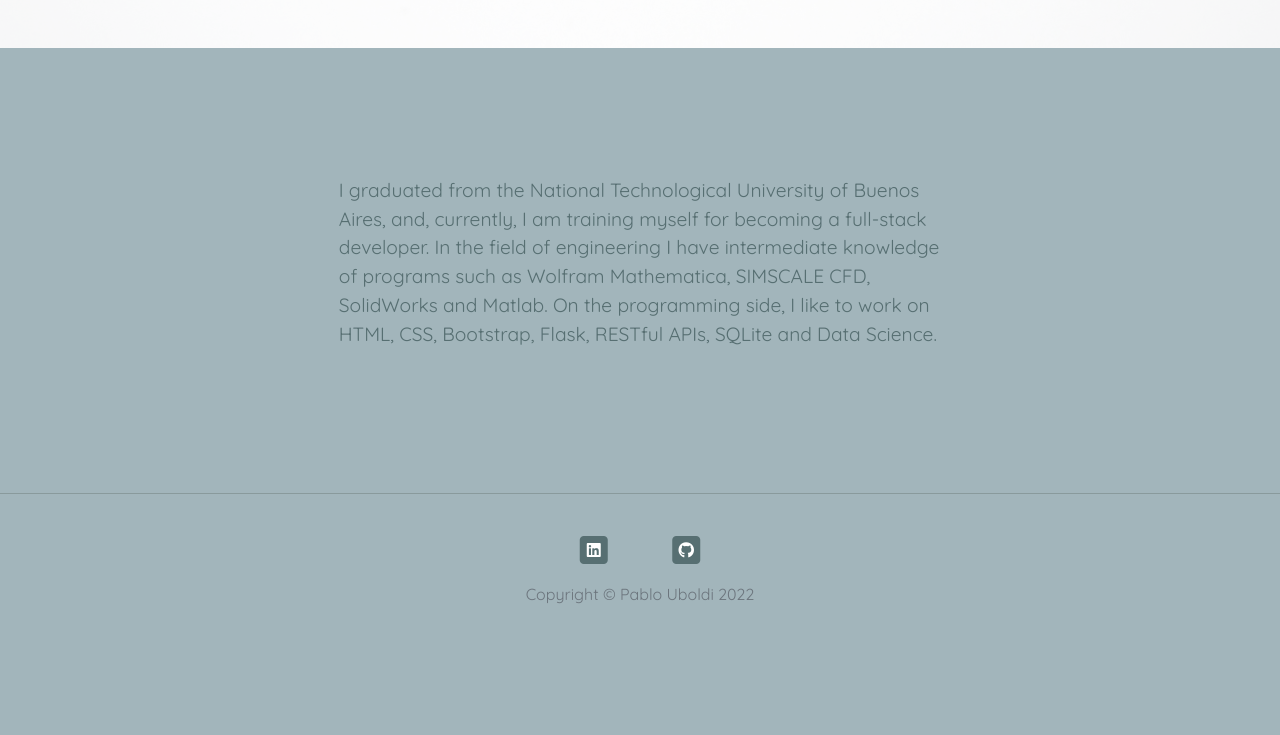
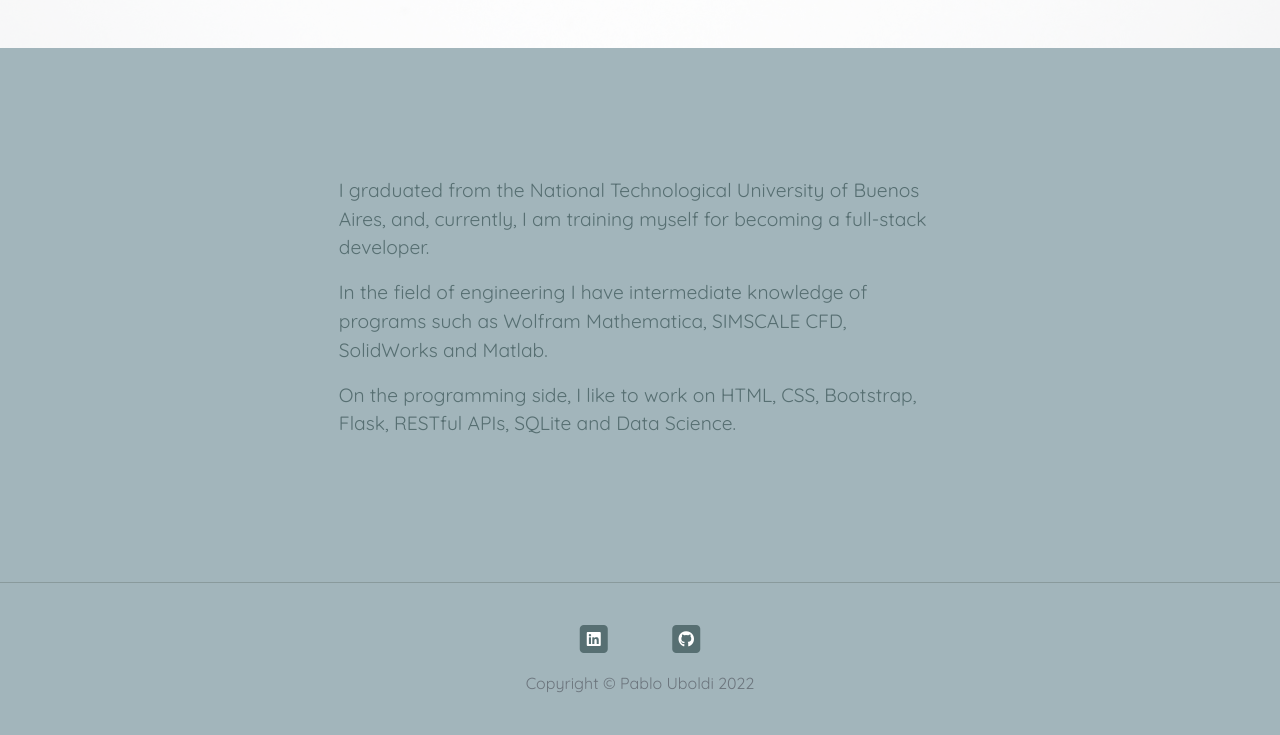
Before and after one commit to pablouboldi/my-website, a Flask app: page /about in a window 1280 px wide. Shown: the part 649-1384 px from the top of the page. Before the commit the page ends 1252 px from the top, so only its background shows below. Run offline with Flask 2, Linux system fonts and the light colour scheme; some libraries are stand-ins or nearby versions.

Commit message:
Update te text in about.html

```diff
--- a/templates/about.html
+++ b/templates/about.html
@@ -14,8 +14,12 @@
             <p class="about-me">
                 I graduated from the National Technological University of Buenos Aires, and,
                 currently, I am training myself for becoming a full-stack developer.
+            </p>
+            <p class="about-me">
                 In the field of engineering I have intermediate knowledge of programs such as
                 Wolfram Mathematica, SIMSCALE CFD, SolidWorks and Matlab.
+            </p>
+            <p class="about-me">
                 On the programming side, I like to work on HTML, CSS, Bootstrap, Flask, RESTful
                 APIs, SQLite and
                 Data Science.
```
